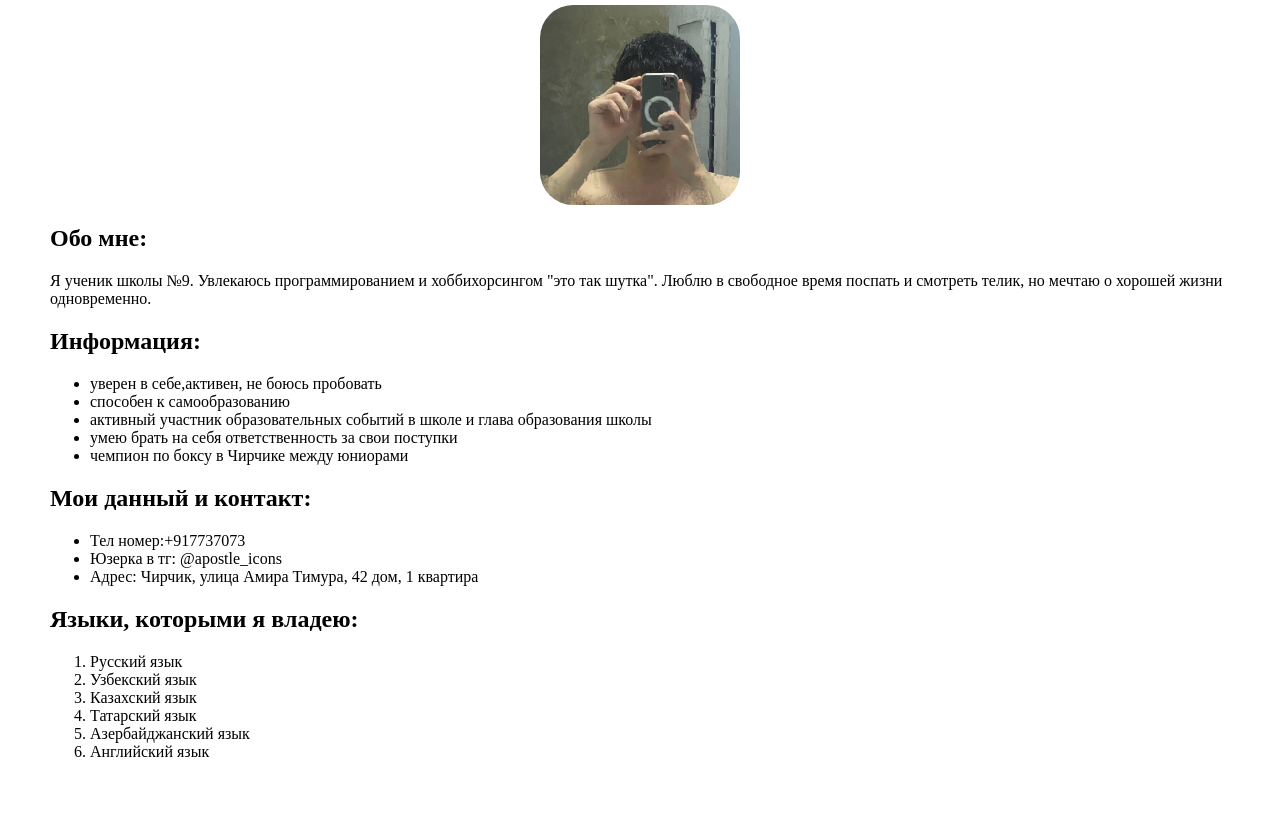
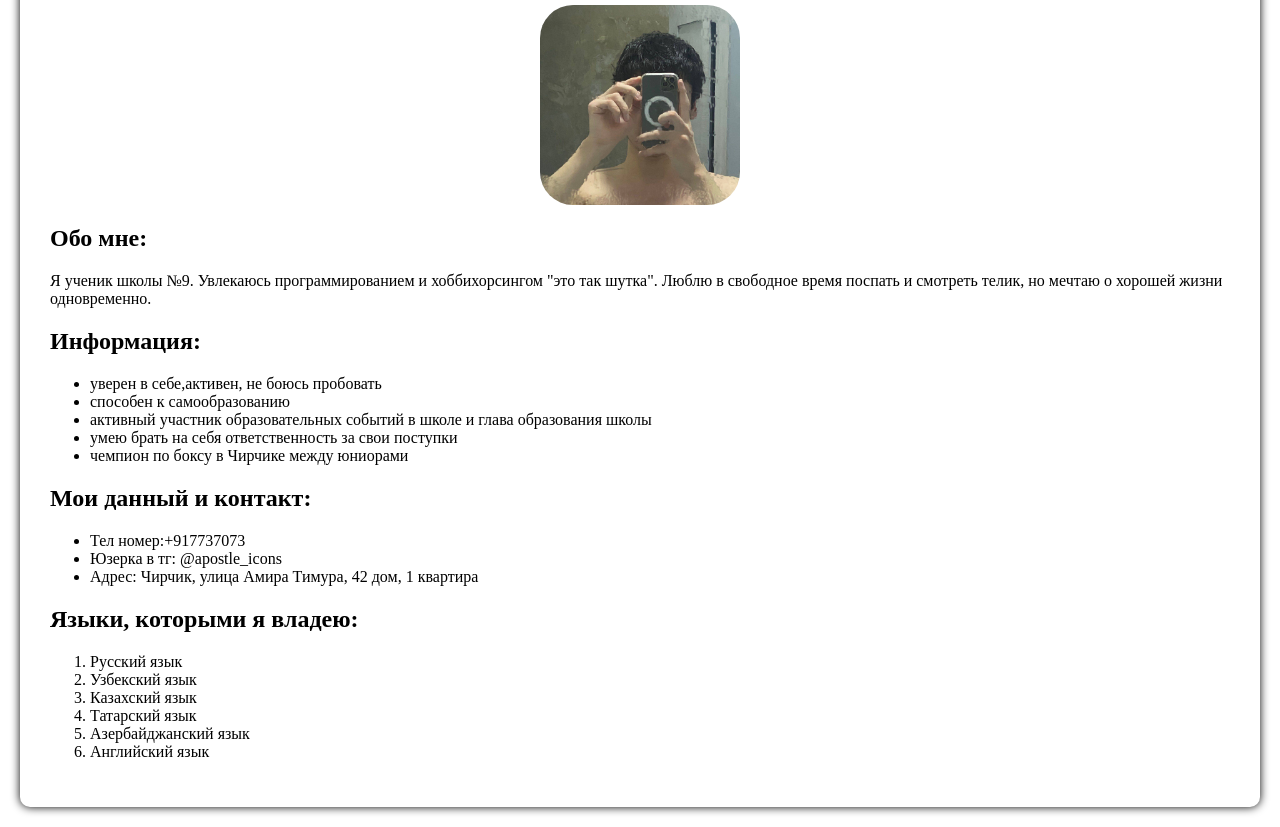
Before and after one commit to MansurKamilbaev/Resume, a plain HTML site: page index.html in a window 1280 px wide. Shown: the part 123-950 px from the top of the page. Drawn offline with Linux system fonts and the light colour scheme.

Commit message:
first commit

```diff
--- a/style.css
+++ b/style.css
@@ -11,6 +11,7 @@ body {
     background-color: white;
     padding: 30px;
     border-radius: 10px;
+    box-shadow: 0 0 10px black;
 
 
 }
```
